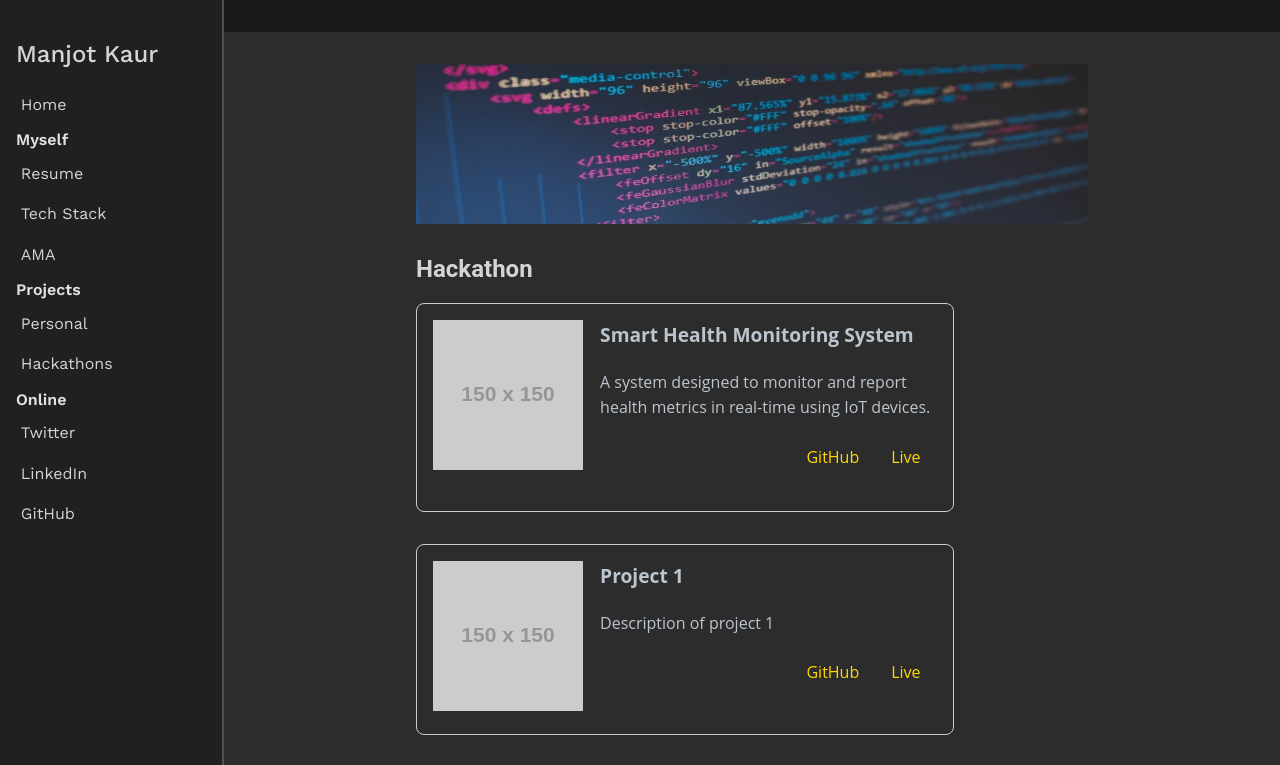
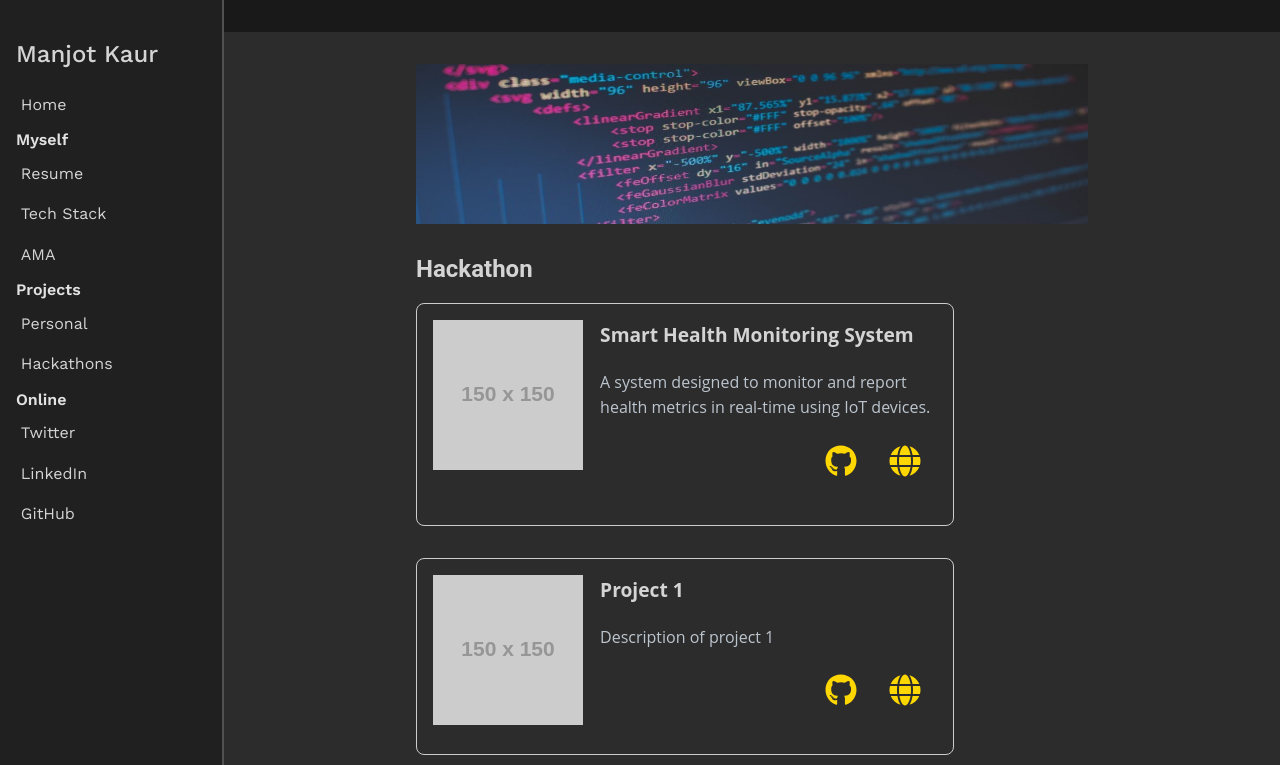
Before and after one commit to kaurmanjot20/portfolioWebsite, a React (Vite) app in the folder vite-portfolio/: page /hackathon in a window 1280 px wide. Shown: the top 765 px of the page. Built offline with nearby package versions, Linux system fonts and the light colour scheme.

Commit message:
style: Update link icons in personal card component

```diff
--- a/vite-portfolio/src/App.css
+++ b/vite-portfolio/src/App.css
@@ -223,6 +223,7 @@ h2 {
 .personal-card--title {
   margin-top: 0;
   font-size: 1.2rem;
+  color: var(--NAV-COLOR);
 }
 
 .personal-card--links {
@@ -240,10 +241,11 @@ h2 {
 }
 
 .personal-card--link:hover {
-  background-color: var(--ACCENT-COLOR);
   color: #fff;
 }
-
+.link-icon{
+  font-size: 2rem;
+}
 /* SVG */
 .svg-container {
   background-color: white;
--- a/vite-portfolio/src/Components/Hackathon.jsx
+++ b/vite-portfolio/src/Components/Hackathon.jsx
@@ -1,6 +1,6 @@
 import cover from '../assets/cover1.jpg'
 import InfoHack from '../InfoHack';
-
+import { FaGithub, FaGlobe } from 'react-icons/fa';
 function Hackathon() {
     const renderCards = () => {
         return InfoHack.map((project) => (
@@ -12,8 +12,8 @@ function Hackathon() {
                     <h3 className="personal-card--title">{project.name}</h3>
                     <p className="personal-card--description">{project.description}</p>
                     <div className="personal-card--links">
-                        <a href={project.githubLink} className="personal-card--link" target="_blank" rel="noopener noreferrer">GitHub</a>
-                        <a href={project.liveLink} className="personal-card--link" target="_blank" rel="noopener noreferrer">Live</a>
+                        <a href={project.githubLink} className="personal-card--link" target="_blank" rel="noopener noreferrer"><FaGithub className='link-icon'/></a>
+                        <a href={project.liveLink} className="personal-card--link" target="_blank" rel="noopener noreferrer"><FaGlobe className="link-icon" /></a>
                     </div>
                 </div>
             </div>
```
